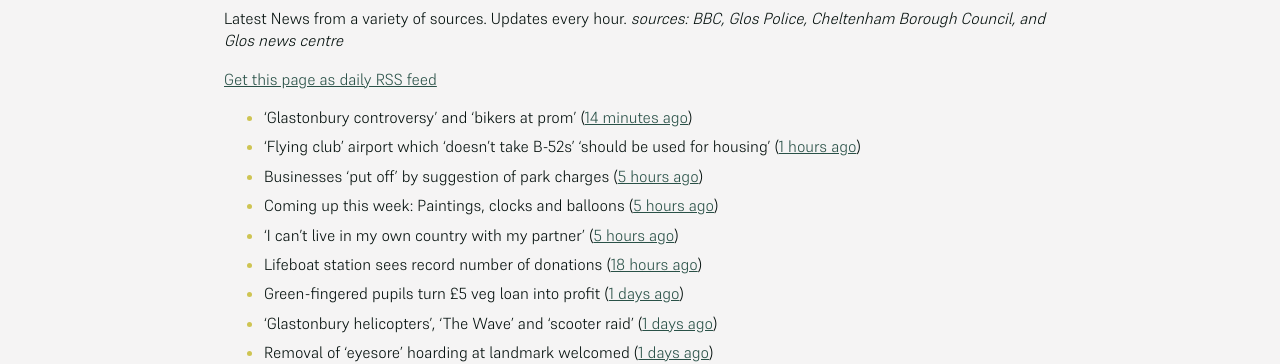
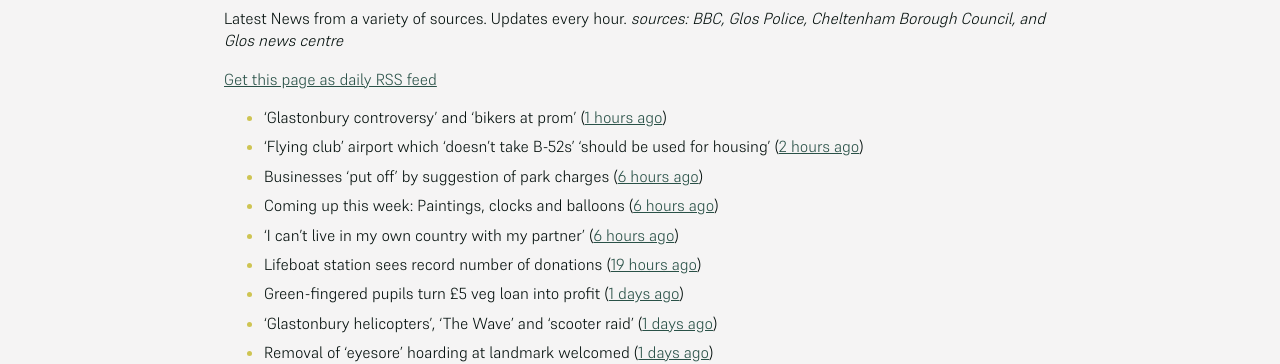
Before and after one commit to mat-0/cheltenham-open-data, a Jekyll site: the page built from _pages/news.md, in a window 1280 px wide. Shown: the part 266-630 px from the top of the page. Built offline with Jekyll 4.4.1, drawn with Linux system fonts in a browser that asks for light colours.

Commit message:
Updated 2025-06-30 11:58:03

```diff
--- a/_pages/news.md
+++ b/_pages/news.md
@@ -12,12 +12,12 @@ _sources: BBC, Glos Police, Cheltenham Borough Council, and Glos news centre_
 [Get this page as daily RSS feed](/daily.rss)
 
 <!-- news_marker starts -->
-- 'Glastonbury controversy' and 'bikers at prom' ([14 minutes ago](https://www.bbc.com/news/articles/ce8zz12ldqeo))
-- ‘Flying club’ airport which ‘doesn’t take B-52s’ ‘should be used for housing’ ([1 hours ago](https://gloucesternewscentre.co.uk/flying-club-airport-which-doesnt-take-b-52s-should-be-used-for-housing/))
-- Businesses 'put off' by suggestion of park charges ([5 hours ago](https://www.bbc.com/news/articles/c62gz7y2d5zo))
-- Coming up this week: Paintings, clocks and balloons ([5 hours ago](https://www.bbc.com/news/articles/c36x778377eo))
-- 'I can't live in my own country with my partner' ([5 hours ago](https://www.bbc.com/news/articles/czrynlevnpgo))
-- Lifeboat station sees record number of donations ([18 hours ago](https://www.bbc.com/news/articles/cn81zed7x34o))
+- 'Glastonbury controversy' and 'bikers at prom' ([1 hours ago](https://www.bbc.com/news/articles/ce8zz12ldqeo))
+- ‘Flying club’ airport which ‘doesn’t take B-52s’ ‘should be used for housing’ ([2 hours ago](https://gloucesternewscentre.co.uk/flying-club-airport-which-doesnt-take-b-52s-should-be-used-for-housing/))
+- Businesses 'put off' by suggestion of park charges ([6 hours ago](https://www.bbc.com/news/articles/c62gz7y2d5zo))
+- Coming up this week: Paintings, clocks and balloons ([6 hours ago](https://www.bbc.com/news/articles/c36x778377eo))
+- 'I can't live in my own country with my partner' ([6 hours ago](https://www.bbc.com/news/articles/czrynlevnpgo))
+- Lifeboat station sees record number of donations ([19 hours ago](https://www.bbc.com/news/articles/cn81zed7x34o))
 - Green-fingered pupils turn £5 veg loan into profit ([1 days ago](https://www.bbc.com/news/articles/cj3rnep1lr2o))
 - 'Glastonbury helicopters', 'The Wave' and 'scooter raid' ([1 days ago](https://www.bbc.com/news/articles/cy8kek9m1y4o))
 - Removal of 'eyesore' hoarding at landmark welcomed ([1 days ago](https://www.bbc.com/news/articles/cvg4qxpgzzyo))
```
Also changed, not shown: _data/flood.json (+4 -4 lines), _pages/fix-my-street.md (+4 -4 lines), index.md (+5 -5 lines).
